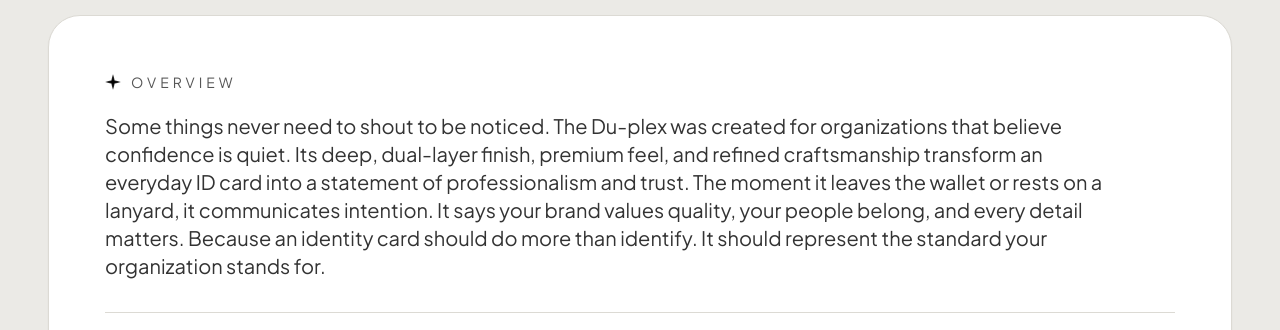
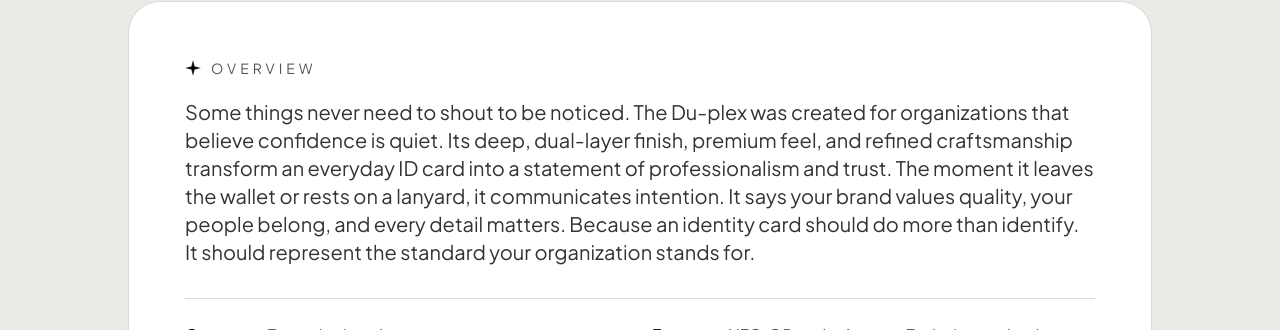
Before and after one commit to 0001-DEV/Identifine, a React (Vite) app: page /catalogue in a window 1280 px wide. Shown: the part 757-1087 px from the top of the page. Built offline with nearby package versions, Linux system fonts and the light colour scheme; the HTML template or start-up script is replaced by a standard one; a web font is replaced by a local one.

Commit message:
Make hero image edge-to-edge with no border radius, increase height by 18px, and add 80px left margin to overview

```diff
--- a/src/pages/ProductCataloguePage.jsx
+++ b/src/pages/ProductCataloguePage.jsx
@@ -111,9 +111,9 @@ export default function ProductCataloguePage() {
       <div className="max-w-[94rem] mx-auto space-y-20 sm:space-y-28">
 
         {/* ========================================================================= */}
-        {/* HERO SECTION: FULL WIDTH PICTURE WITH PRODUCT NAME AT CENTER BOTTOM     */}
+        {/* HERO SECTION: FULL SCREEN WIDTH PICTURE (NO BORDER RADIUS, +18PX HEIGHT)   */}
         {/* ========================================================================= */}
-        <div className="w-full relative rounded-[32px] sm:rounded-[40px] overflow-hidden bg-[#0A0D14] border border-[#DCDAD4] shadow-xl h-[340px] sm:h-[440px] lg:h-[500px] flex items-center justify-center group">
+        <div className="w-screen relative left-1/2 -translate-x-1/2 rounded-none overflow-hidden bg-[#0A0D14] border-y border-[#DCDAD4] shadow-xl h-[358px] sm:h-[458px] lg:h-[518px] flex items-center justify-center group -mt-6 sm:-mt-8">
 
           {/* Hero Product Image */}
           <img
@@ -135,9 +135,9 @@ export default function ProductCataloguePage() {
         </div>
 
         {/* ========================================================================= */}
-        {/* OVERVIEW & SPECIFICATIONS SECTION                                         */}
+        {/* OVERVIEW & SPECIFICATIONS SECTION (MARGIN 80PX FROM LEFT)                 */}
         {/* ========================================================================= */}
-        <div className="bg-white border border-[#DCDAD4] p-8 sm:p-12 lg:p-14 rounded-[32px] shadow-sm space-y-8 text-left">
+        <div className="lg:ml-[80px] max-w-5xl bg-white border border-[#DCDAD4] p-8 sm:p-12 lg:p-14 rounded-[32px] shadow-sm space-y-8 text-left">
 
           <div className="space-y-4">
             <div className="inline-flex items-center justify-start gap-2.5">
@@ -154,7 +154,7 @@ export default function ProductCataloguePage() {
               </span>
             </div>
 
-            <p className="text-base sm:text-xl text-[#333333] leading-relaxed font-normal max-w-5xl">
+            <p className="text-base sm:text-xl text-[#333333] leading-relaxed font-normal">
               {activeProduct.overview}
             </p>
           </div>
```
